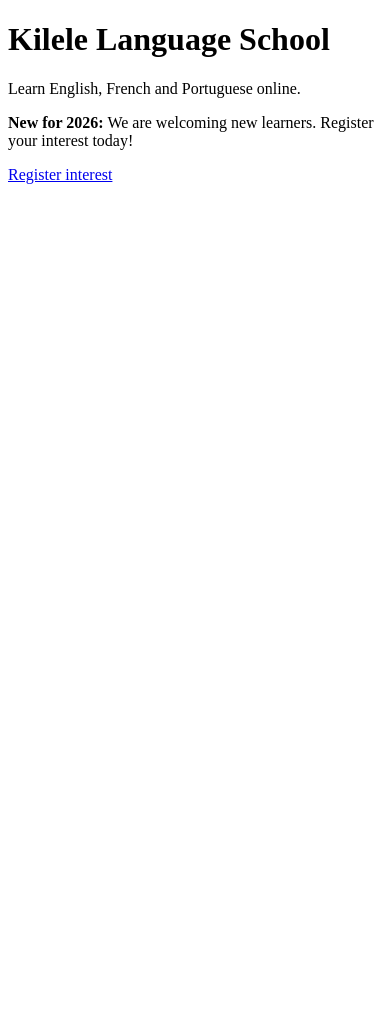
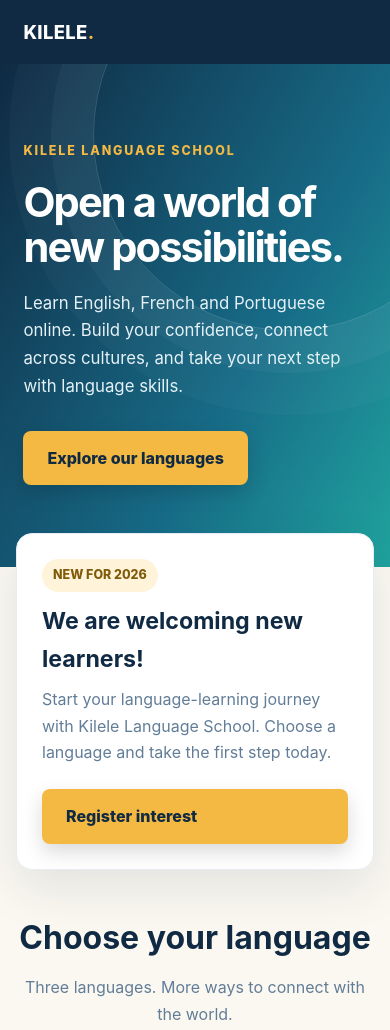
Before and after one commit to mazaarahmed/-kilele_language_school_site, a plain HTML site: page index.html in a window 390 px wide. Shown: the top 1030 px of the page. Before the commit the page ends 844 px from the top, so only its background shows below. Drawn offline with Linux system fonts and the light colour scheme.

Commit message:
Add responsive visual design and CSS styling

```diff
--- a/index.html
+++ b/index.html
@@ -4,16 +4,168 @@
   <meta charset="UTF-8">
   <meta name="viewport" content="width=device-width, initial-scale=1.0">
   <meta name="description" content="Learn English, French and Portuguese online with Kilele Language School.">
-  <title>Kilele Language School</title>
+  <meta name="theme-color" content="#102a43">
+  <title>Kilele Language School | Learn Without Limits</title>
+  <style>
+    :root {
+      --navy: #102a43;
+      --blue: #176b87;
+      --teal: #20b2aa;
+      --gold: #f4b942;
+      --cream: #fbf8f1;
+      --ink: #243b53;
+      --muted: #627d98;
+      --white: #ffffff;
+    }
+    * { box-sizing: border-box; }
+    html { scroll-behavior: smooth; }
+    body {
+      margin: 0;
+      font-family: Inter, "Segoe UI", Arial, sans-serif;
+      color: var(--ink);
+      background: var(--cream);
+      line-height: 1.65;
+    }
+    .site-header {
+      background: var(--navy);
+      color: var(--white);
+      padding: 20px 7%;
+      display: flex;
+      align-items: center;
+      justify-content: space-between;
+      gap: 20px;
+    }
+    .brand { color: var(--white); text-decoration: none; font-size: 1.15rem; font-weight: 800; letter-spacing: .02em; }
+    .brand span { color: var(--gold); }
+    .header-note { color: #d9e8f2; font-size: .9rem; }
+    .hero {
+      position: relative;
+      overflow: hidden;
+      padding: 92px 7% 100px;
+      background: linear-gradient(120deg, #102a43 0%, #176b87 62%, #20a39e 100%);
+      color: var(--white);
+    }
+    .hero::after {
+      content: "";
+      position: absolute;
+      width: 390px;
+      height: 390px;
+      border: 1px solid rgba(255,255,255,.16);
+      border-radius: 50%;
+      right: -95px;
+      top: -125px;
+      box-shadow: 0 0 0 42px rgba(255,255,255,.035), 0 0 0 84px rgba(255,255,255,.025);
+    }
+    .hero-content { max-width: 760px; position: relative; z-index: 1; }
+    .eyebrow {
+      display: inline-block;
+      color: var(--gold);
+      font-weight: 800;
+      letter-spacing: .15em;
+      text-transform: uppercase;
+      font-size: .78rem;
+      margin-bottom: 18px;
+    }
+    h1 { margin: 0 0 20px; font-size: clamp(2.6rem, 6vw, 4.8rem); line-height: 1.08; letter-spacing: -.045em; }
+    .hero p { max-width: 610px; color: #e4f1f7; font-size: clamp(1.05rem, 2vw, 1.25rem); margin: 0 0 30px; }
+    .button {
+      display: inline-block;
+      background: var(--gold);
+      color: var(--navy);
+      text-decoration: none;
+      padding: 14px 24px;
+      border-radius: 8px;
+      font-weight: 800;
+      box-shadow: 0 8px 20px rgba(0,0,0,.15);
+      transition: transform .2s ease, background .2s ease;
+    }
+    .button:hover { background: #ffd16f; transform: translateY(-2px); }
+    .content { max-width: 1100px; margin: -34px auto 0; padding: 0 24px 76px; position: relative; z-index: 2; }
+    .welcome-card {
+      background: var(--white);
+      border-radius: 16px;
+      padding: 32px;
+      box-shadow: 0 18px 50px rgba(16,42,67,.10);
+      border: 1px solid #e7eef3;
+      display: grid;
+      grid-template-columns: 1fr auto;
+      align-items: center;
+      gap: 24px;
+    }
+    .welcome-card h2 { margin: 0 0 8px; color: var(--navy); font-size: 1.45rem; }
+    .welcome-card p { margin: 0; color: var(--muted); }
+    .new-label { display: inline-block; padding: 6px 11px; border-radius: 999px; background: #fff4d9; color: #805b0a; font-size: .78rem; font-weight: 800; margin-bottom: 10px; }
+    .languages { padding: 58px 0 0; text-align: center; }
+    .languages h2 { color: var(--navy); font-size: 2rem; margin: 0 0 10px; }
+    .languages > p { color: var(--muted); margin: 0 0 26px; }
+    .language-grid { display: grid; grid-template-columns: repeat(3, 1fr); gap: 18px; }
+    .language-card { background: var(--white); border: 1px solid #e5edf2; border-radius: 14px; padding: 25px 18px; }
+    .language-card .symbol { font-size: 1.8rem; margin-bottom: 8px; }
+    .language-card h3 { margin: 0; color: var(--navy); }
+    .language-card p { color: var(--muted); margin: 5px 0 0; font-size: .92rem; }
+    footer { background: var(--navy); color: #d9e8f2; text-align: center; padding: 24px; font-size: .9rem; }
+    footer strong { color: var(--gold); }
+    @media (max-width: 680px) {
+      .site-header { padding: 17px 6%; }
+      .header-note { display: none; }
+      .hero { padding: 72px 6% 82px; }
+      .content { padding-left: 16px; padding-right: 16px; }
+      .welcome-card { grid-template-columns: 1fr; padding: 25px; }
+      .language-grid { grid-template-columns: 1fr; }
+      .languages { padding-top: 42px; }
+    }
+  </style>
 </head>
 <body>
-  <header>
-    <h1>Kilele Language School</h1>
+  <header class="site-header">
+    <a class="brand" href="./">KILELE<span>.</span></a>
+    <div class="header-note">Language learning for a connected world</div>
   </header>
+
   <main>
-    <p>Learn English, French and Portuguese online.</p>
-    <p><strong>New for 2026:</strong> We are welcoming new learners. Register your interest today!</p>
-    <p><a href="contact.html">Register interest</a></p>
+    <section class="hero">
+      <div class="hero-content">
+        <span class="eyebrow">Kilele Language School</span>
+        <h1>Open a world of new possibilities.</h1>
+        <p>Learn English, French and Portuguese online. Build your confidence, connect across cultures, and take your next step with language skills.</p>
+        <a class="button" href="#languages">Explore our languages</a>
+      </div>
+    </section>
+
+    <div class="content">
+      <section class="welcome-card" aria-label="Welcome announcement">
+        <div>
+          <span class="new-label">NEW FOR 2026</span>
+          <h2>We are welcoming new learners!</h2>
+          <p>Start your language-learning journey with Kilele Language School. Choose a language and take the first step today.</p>
+        </div>
+        <a class="button" href="#languages">Register interest</a>
+      </section>
+
+      <section class="languages" id="languages">
+        <h2>Choose your language</h2>
+        <p>Three languages. More ways to connect with the world.</p>
+        <div class="language-grid">
+          <article class="language-card">
+            <div class="symbol" aria-hidden="true">🇬🇧</div>
+            <h3>English</h3>
+            <p>Communicate with confidence.</p>
+          </article>
+          <article class="language-card">
+            <div class="symbol" aria-hidden="true">🇫🇷</div>
+            <h3>French</h3>
+            <p>Discover a language of culture.</p>
+          </article>
+          <article class="language-card">
+            <div class="symbol" aria-hidden="true">🇵🇹</div>
+            <h3>Portuguese</h3>
+            <p>Connect across continents.</p>
+          </article>
+        </div>
+      </section>
+    </div>
   </main>
+
+  <footer>© 2026 <strong>Kilele Language School</strong>. Learn without limits.</footer>
 </body>
 </html>
```
